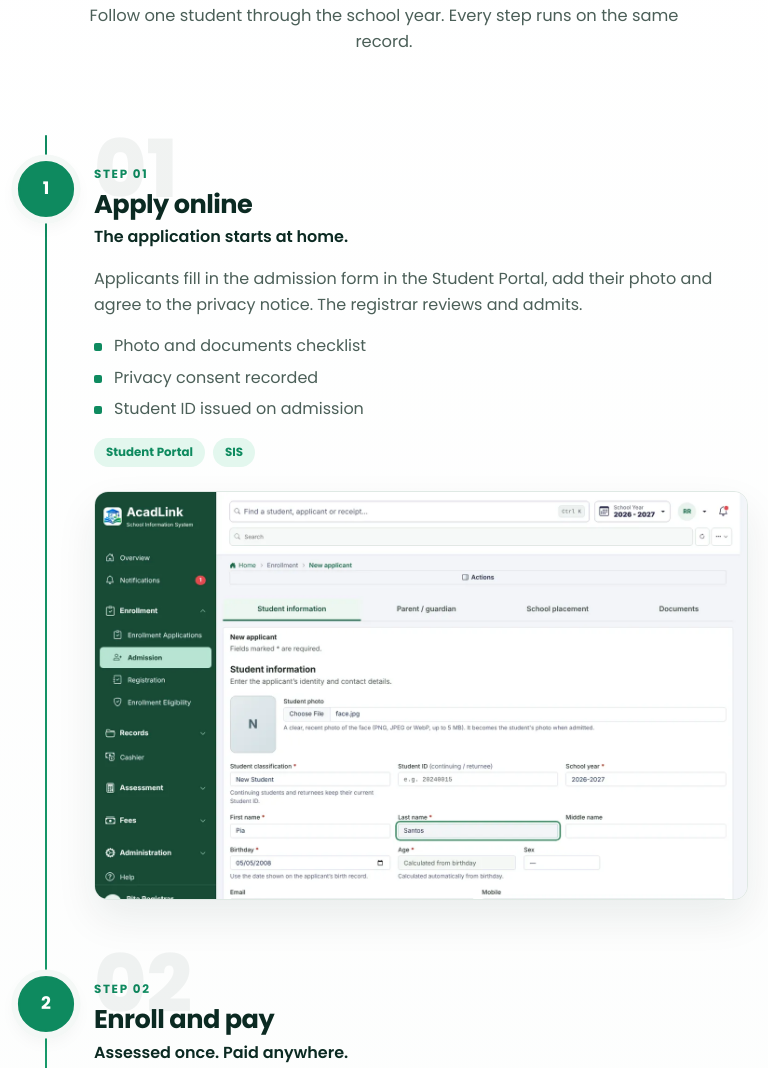
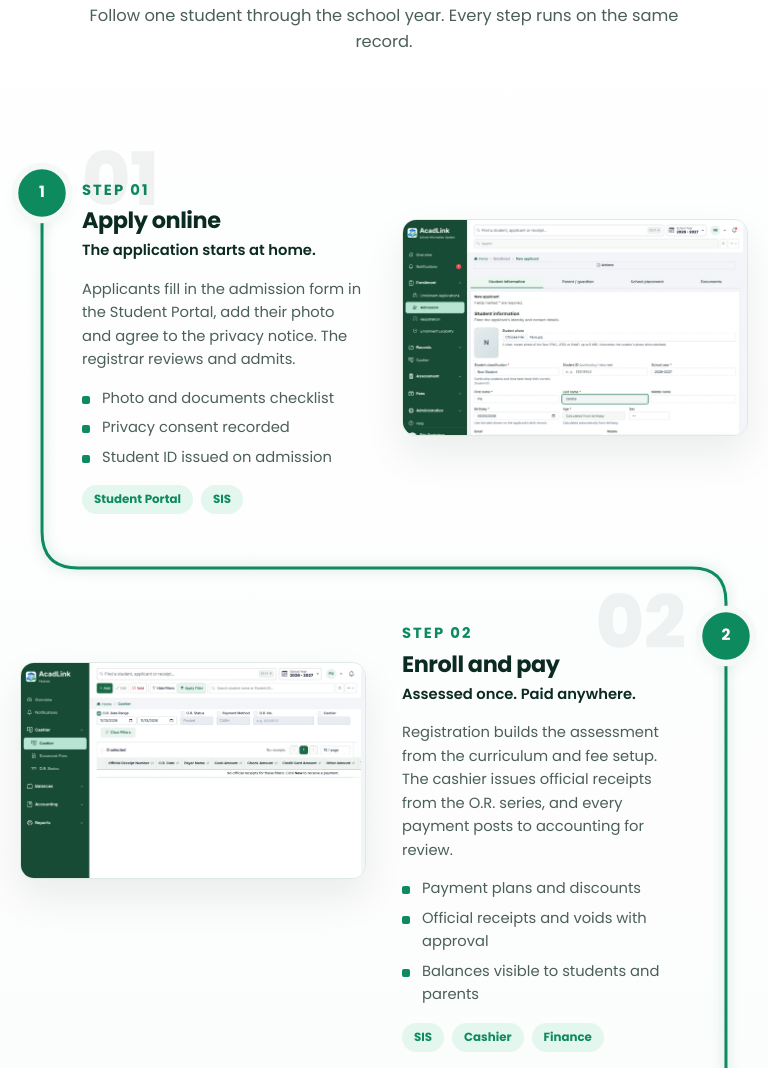
Before and after one commit to JMacailao/ACADLINK_WEBSITE, a plain HTML site: page index.html in a window 768 px wide. Shown: the part 2440-3508 px from the top of the page. Drawn offline with Linux system fonts and the light colour scheme; animation ran at ten frames a second.

Commit message:
Journey snake path on tablets too
The zigzag journey with the snake path now runs on every screen wider
than 760px, including tablets (iPad portrait 768/820px). On tablets the
nodes, gaps and text are a little smaller so text and screenshot fit
side by side. Phones keep the swipe cards.

Co-Authored-By: Claude Opus 5.5 <noreply@anthropic.com>
Claude-Session: https://claude.ai/code/session_01VsgE8FzVwEFJeADRBgS77H

```diff
--- a/assets/css/site.css
+++ b/assets/css/site.css
@@ -445,12 +445,12 @@ h2 { font-size: clamp(2rem, 4vw, 3.1rem); font-weight: 800; }
 @media (max-width: 380px) { .why-grid .why-item, .why-grid .why-item + .why-item { flex-basis: 88%; } }
 
 /* Journey zigzag stays on big screens and laptops down to 861px; one column below that */
-@media (max-width: 1000px) and (min-width: 861px) {
+@media (max-width: 1000px) and (min-width: 761px) {
   .jr-step { gap: 70px; }
   .jr-big { font-size: 5.6rem; }
   .jr-copy h3 { font-size: 1.55rem; }
 }
-@media (max-width: 860px) {
+@media (max-width: 760px) {
   .jr-line { left: 26px; } .jr-node { left: 26px; top: 64px; }
   .jr-step { grid-template-columns: 1fr; gap: 24px; padding: 40px 0 40px 74px; }
   .jr-step:nth-of-type(even) .jr-copy { order: 0; }
@@ -459,7 +459,7 @@ h2 { font-size: clamp(2rem, 4vw, 3.1rem); font-weight: 800; }
 
 /* Journey snake path (big screens): nodes alternate sides; the line curves across between steps */
 .jr-path { display: none; }
-@media (min-width: 861px) {
+@media (min-width: 761px) {
   .jr .jr-line { display: none; }
   .jr-path { display: block; position: absolute; inset: 0; width: 100%; height: 100%; pointer-events: none; overflow: visible; z-index: 1; }
   .jr-path .base { fill: none; stroke: var(--line); stroke-width: 2; stroke-dasharray: 7 9; stroke-linecap: round; }
@@ -475,3 +475,15 @@ h2 { font-size: clamp(2rem, 4vw, 3.1rem); font-weight: 800; }
   .jr-visual { margin-top: 30px; }
   .jr-end { padding-top: 0; }
 }
+
+/* Tablets: tighter zigzag so text and screenshot both fit beside the path */
+@media (max-width: 900px) and (min-width: 761px) {
+  .jr-step { gap: 36px; padding: 54px 0; }
+  .jr-node { width: 44px; height: 44px; margin: -22px 0 0 -22px; top: 68px; font-size: .9rem; }
+  .jr-step:nth-of-type(odd) .jr-node { left: 22px; } .jr-step:nth-of-type(even) .jr-node { left: calc(100% - 22px); }
+  .jr-step:nth-of-type(odd) .jr-copy { padding-left: 62px; } .jr-step:nth-of-type(even) .jr-copy { padding-right: 62px; }
+  .jr-step:nth-of-type(odd) .jr-big { left: 62px; } .jr-step:nth-of-type(even) .jr-big { right: 62px; }
+  .jr-big { font-size: 4.6rem; }
+  .jr-copy h3 { font-size: 1.4rem; } .jr-copy p, .jr-copy li { font-size: .92rem; }
+  .jr-visual { margin-top: 40px; }
+}
--- a/assets/js/site.js
+++ b/assets/js/site.js
@@ -70,7 +70,7 @@
   /* Journey. Big screens: a snake path runs from step to step, alternating sides, and fills as you scroll.
      Tablets: a straight line that fills. Phones: swipe cards (below). */
   var rail = $('#journeyRail'), fill = $('#jrFill'), steps = $$('.jr-step'), end = $('#jrEnd');
-  var bigMQ = window.matchMedia('(min-width: 861px)');
+  var bigMQ = window.matchMedia('(min-width: 761px)');
   var NS = 'http://www.w3.org/2000/svg', snake = null, base = null, prog = null, samples = [], total = 0;
   if (rail) {
     snake = document.createElementNS(NS, 'svg'); snake.setAttribute('class', 'jr-path'); snake.setAttribute('aria-hidden', 'true');
--- a/index.html
+++ b/index.html
@@ -12,7 +12,7 @@
 <link rel="preconnect" href="https://fonts.googleapis.com">
 <link rel="preconnect" href="https://fonts.gstatic.com" crossorigin>
 <link rel="stylesheet" href="https://fonts.googleapis.com/css2?family=Poppins:wght@400;500;600;700;800&family=Instrument+Serif:ital@0;1&display=swap">
-<link rel="stylesheet" href="assets/css/site.css?v=10">
+<link rel="stylesheet" href="assets/css/site.css?v=11">
 <script>/* set the theme before the page paints (no flash) */try{var t=localStorage.getItem('acadlink-theme');if(t)document.documentElement.dataset.theme=t;}catch(e){}</script>
 </head>
 <body>
@@ -226,6 +226,6 @@
   </div>
   <div class="wrap foot-bottom"><span>© <span id="year">2026</span> AcadLink</span><a href="#top">Back to top ↑</a></div>
 </footer>
-<script src="assets/js/site.js?v=6" defer></script>
+<script src="assets/js/site.js?v=7" defer></script>
 </body>
 </html>
```
